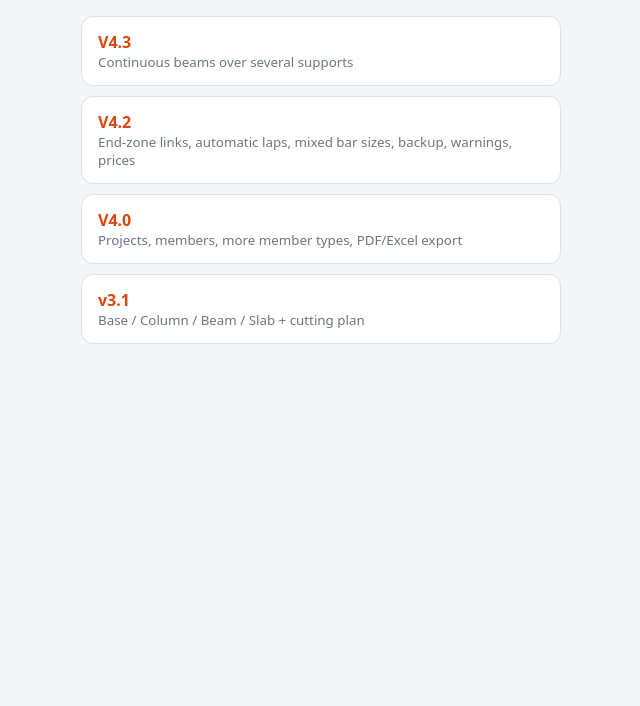
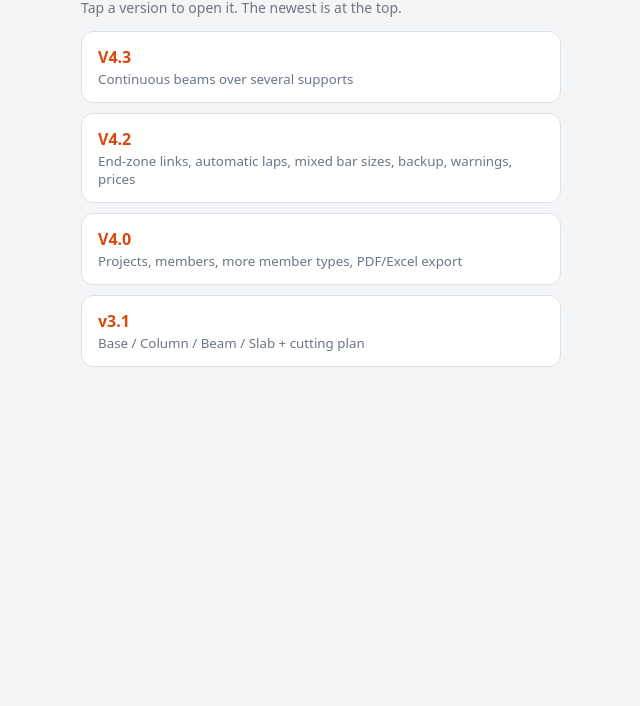
Before and after one commit to goddriod/Rebar, a plain HTML site: page versions.html in a window 1280 px wide. Shown: the part 94-800 px from the top of the page, without its empty margins (319-959 px from the left). Drawn offline with Linux system fonts and the light colour scheme.

Commit message:
Add files via upload

```diff
--- a/versions.html
+++ b/versions.html
@@ -2,12 +2,16 @@
 <html lang="en"><head><meta charset="utf-8"><meta name="viewport" content="width=device-width, initial-scale=1">
 <title>Rebar Calculator versions</title>
 <style>body{font-family:system-ui,sans-serif;max-width:480px;margin:0 auto;padding:24px;background:#f4f5f7;color:#1b2430}
+h1{margin-bottom:4px}p{margin:0 0 14px;color:#6b7686;font-size:14px}
 a{display:block;padding:14px 16px;margin:10px 0;background:#fff;border:1px solid #dde1e7;border-radius:12px;color:#d9480f;font-weight:600;text-decoration:none}
-small{display:block;color:#6b7686;font-weight:400}@media(prefers-color-scheme:dark){body{background:#14181e;color:#e8ebef}a{background:#1e242c;border-color:#323a45;color:#ff7a3d}}</style></head>
+small{display:block;color:#6b7686;font-weight:400;margin-top:2px}
+@media(prefers-color-scheme:dark){body{background:#14181e;color:#e8ebef}a{background:#1e242c;border-color:#323a45;color:#ff7a3d}}</style></head>
 <body><h1>Rebar Calculator</h1>
-<a href="./V4.%203/">V4.3<small>Continuous beams over several supports</small></a>
-<a href="./V4.%202/">V4.2<small>End-zone links, automatic laps, mixed bar sizes, backup, warnings, prices</small></a>
-<a href="./V4.%200/">V4.0<small>Projects, members, more member types, PDF/Excel export</small></a>
-<a href="./">v3.1<small>Base / Column / Beam / Slab + cutting plan</small></a>
-<!-- NEW VERSIONS: add a line like this above the V4.3 line, e.g. <a href="./V5/">V5<small>What changed</small></a> -->
+<p>Tap a version to open it. The newest is at the top.</p>
+<!-- NEW VERSIONS: add a line like this above the V4.3 line:
+<a href="https://goddriod.github.io/Rebar/V5/">V5<small>What changed</small></a> -->
+<a href="https://goddriod.github.io/Rebar/V4.%203/">V4.3<small>Continuous beams over several supports</small></a>
+<a href="https://goddriod.github.io/Rebar/V4.%202/">V4.2<small>End-zone links, automatic laps, mixed bar sizes, backup, warnings, prices</small></a>
+<a href="https://goddriod.github.io/Rebar/V4.%200/">V4.0<small>Projects, members, more member types, PDF/Excel export</small></a>
+<a href="https://goddriod.github.io/Rebar/">v3.1<small>Base / Column / Beam / Slab + cutting plan</small></a>
 </body></html>
```
